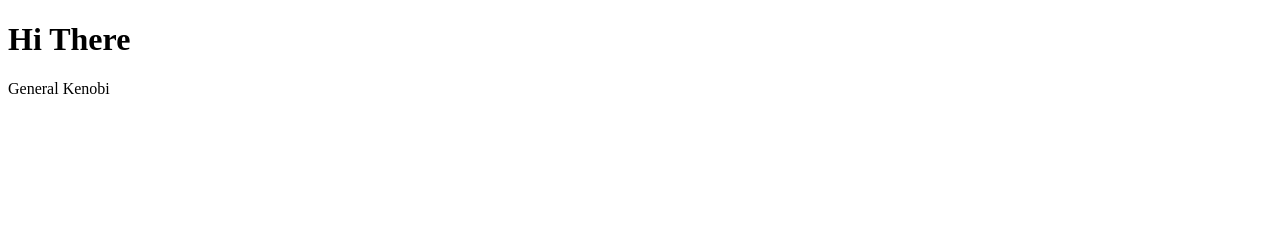
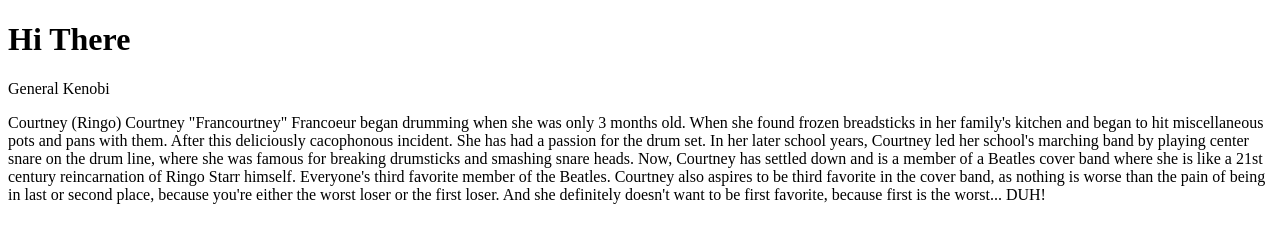
Before and after one commit to johnnyca15/johnnyca15.github.io, a plain HTML site: page index.html in a window 1280 px wide. Drawn offline with Linux system fonts and the light colour scheme.

Commit message:
courtney paragraph

```diff
--- a/index.html
+++ b/index.html
@@ -5,3 +5,9 @@
 <p>General Kenobi</p>
 </body>
 </html>
+
+
+<head> Courtney (Ringo) </head>
+<body>
+  Courtney "Francourtney" Francoeur began drumming when she was only 3 months old. When she found frozen breadsticks in her family's kitchen and began to hit miscellaneous pots and pans with them. After this deliciously cacophonous incident. She has had a passion for the drum set. In her later school years, Courtney led her school's marching band by playing center snare on the drum line, where she was famous for breaking drumsticks and smashing snare heads. Now, Courtney has settled down and is a member of a Beatles cover band where she is like a 21st century reincarnation of Ringo Starr himself. Everyone's third favorite member of the Beatles. Courtney also aspires to be third favorite in the cover band, as nothing is worse than the pain of being in last or second place, because you're either the worst loser or the first loser. And she definitely doesn't want to be first favorite, because first is the worst... DUH!
+</body>
```
